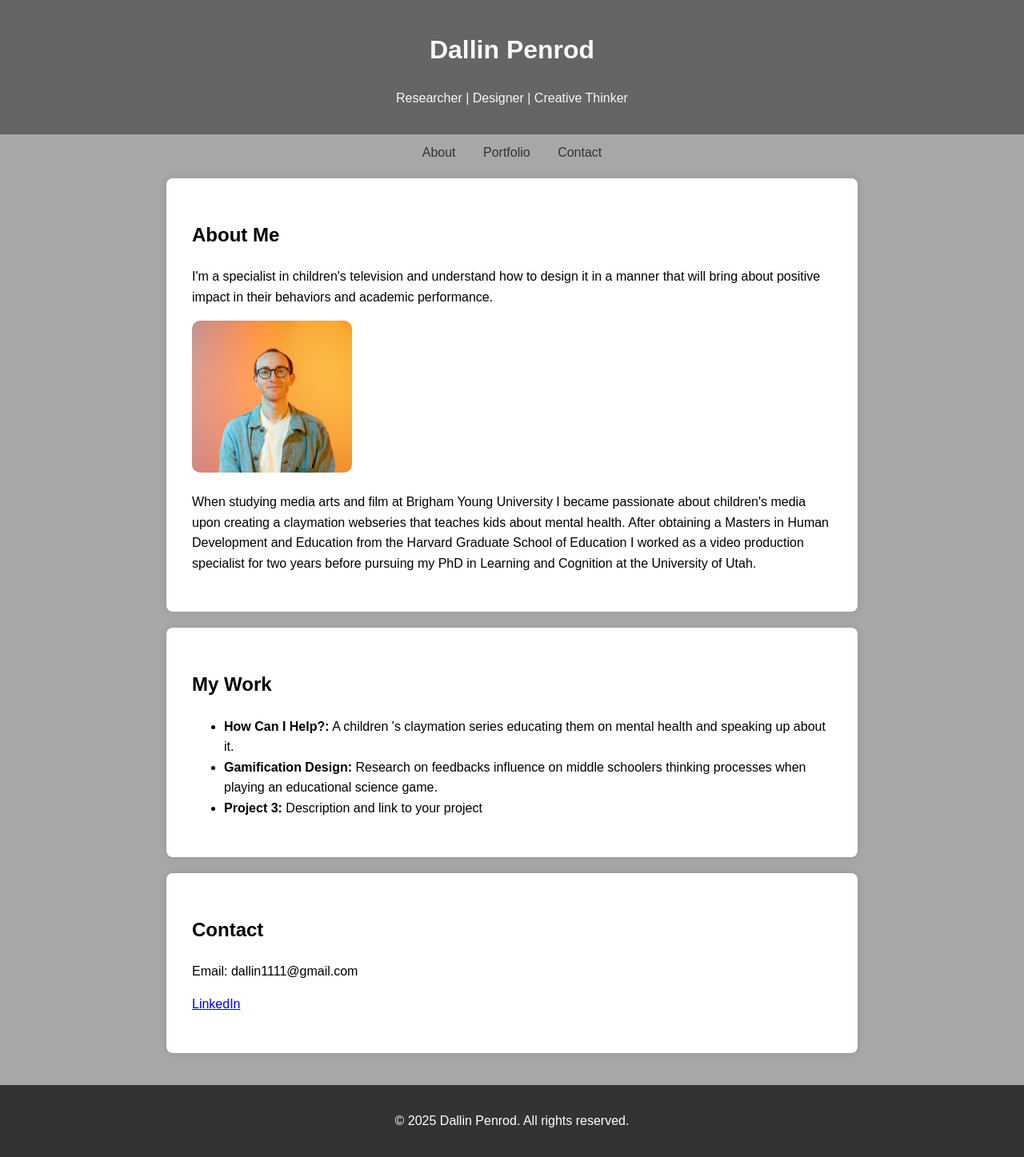
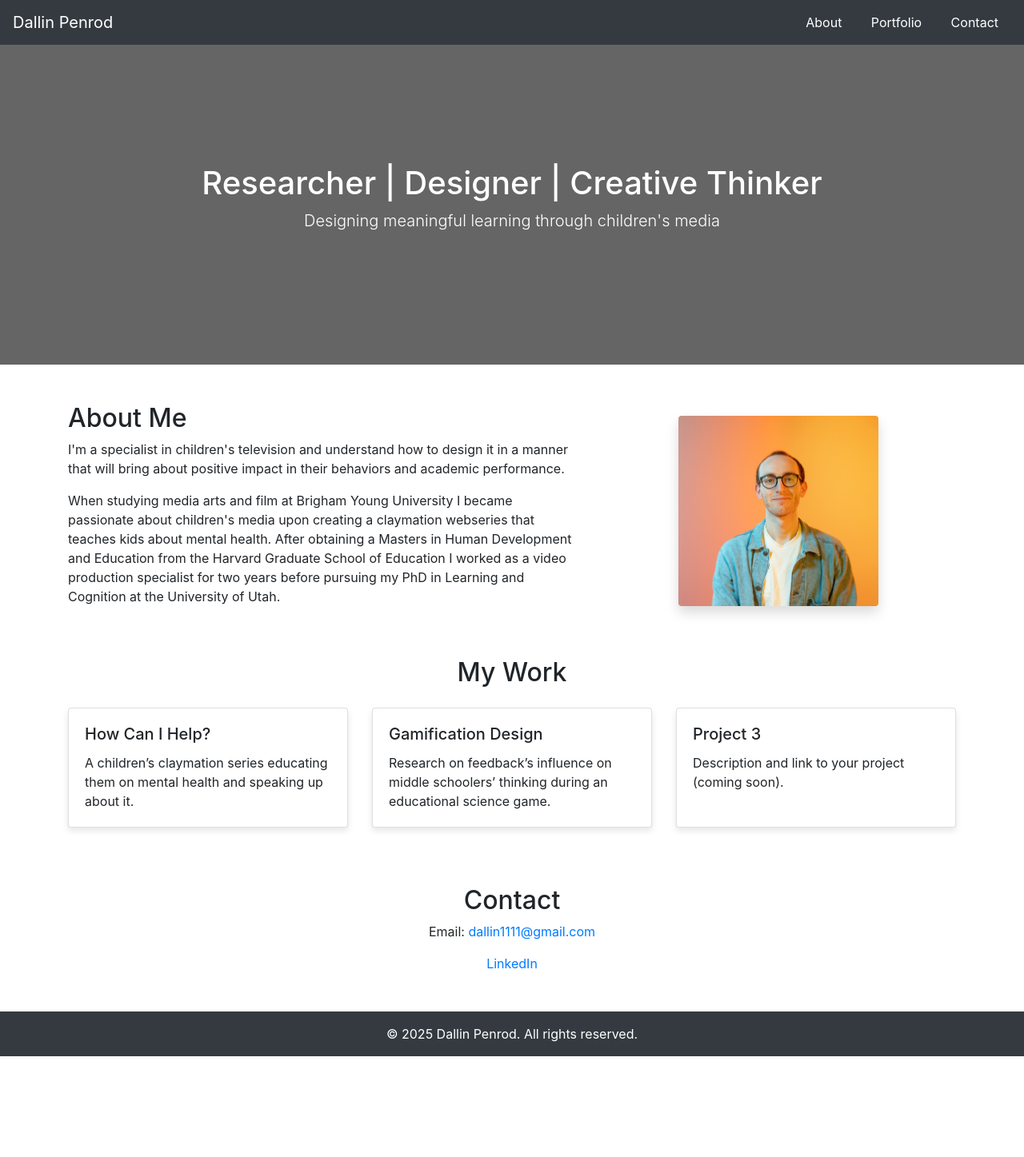
Before and after one commit to dpenrod4/EDPS_Dallin_Penrod-main2, a plain HTML site: page index.html in a window 1280 px wide. Shown: the whole page at 80% size. After the commit the page ends 1321 px from the top, so only its background shows below. Drawn offline with nearby package versions, Linux system fonts and the light colour scheme.

Commit message:
Activity #3

```diff
--- a/index.html
+++ b/index.html
@@ -1,92 +1,98 @@
 <!DOCTYPE html>
 <html lang="en">
 <head>
-  <meta charset="UTF-8">
-  <meta name="viewport" content="width=device-width, initial-scale=1.0">
+  <meta charset="UTF-8" />
+  <meta name="viewport" content="width=device-width, initial-scale=1.0" />
   <title>Dallin Penrod | Portfolio</title>
-  <style>
-    body {
-      font-family: Arial, sans-serif;
-      margin: 0;
-      padding: 0;
-      line-height: 1.6;
-      background-color: #a7a7a7;
-    }
-    header {
-      background-color: #656565;
-      color: rgb(245, 248, 248);
-      padding: 1rem;
-      text-align: center;
-    }
-    nav {
-      text-align: center;
-      margin-top: 10px;
-    }
-    nav a {
-      margin: 0 15px;
-      text-decoration: none;
-      color: #333;
-    }
-    section {
-      padding: 2rem;
-      background: white;
-      margin: 20px auto;
-      max-width: 800px;
-      border-radius: 8px;
-      box-shadow: 0 0 10px rgba(0,0,0,0.1);
-    }
-    footer {
-      text-align: center;
-      padding: 1rem;
-      background-color: #333;
-      color: white;
-      margin-top: 40px;
-    }
-  </style>
+
+  <!-- Custom CSS -->
+  <link rel="stylesheet" href="style.css" />
+
+  <!-- Bootstrap 4 -->
+  <link
+    rel="stylesheet"
+    href="https://stackpath.bootstrapcdn.com/bootstrap/4.5.2/css/bootstrap.min.css"
+  />
 </head>
 <body>
-<!-- Triggering a rebuild by adding a comment -->
 
-  <header>
-    <h1>Dallin Penrod</h1>
-    <p>Researcher | Designer | Creative Thinker</p>
+  <!-- Navbar -->
+  <nav class="navbar navbar-expand-lg navbar-dark bg-dark">
+    <a class="navbar-brand" href="#">Dallin Penrod</a>
+    <div class="ml-auto">
+      <a class="nav-link d-inline text-white" href="#about">About</a>
+      <a class="nav-link d-inline text-white" href="portfolio.html">Portfolio</a>
+      <a class="nav-link d-inline text-white" href="#contact">Contact</a>
+    </div>
+  </nav>
+
+  <!-- Hero Section -->
+  <header class="hero text-center text-white d-flex align-items-center justify-content-center">
+    <div>
+      <h1>Researcher | Designer | Creative Thinker</h1>
+      <p class="lead">Designing meaningful learning through children's media</p>
+    </div>
   </header>
 
-  <nav>
-    <a href="#about">About</a>
-    <a href="portfolio.html">Portfolio</a>
-    <a href="#contact">Contact</a>
-  </nav>
+  <div class="container my-5">
 
-  <section id="about">
+    <!-- About Section -->
+    <section id="about" class="mb-5">
+      <div class="row align-items-center">
+        <div class="col-md-7">
           <h2>About Me</h2>
           <p>I'm a specialist in children's television and understand how to design it in a manner that will bring about positive impact in their behaviors and academic performance.</p>
-  <img src="profile.JPG" alt="A photo of me" style="width:200px; border-radius:10px;">
-<p>When studying media arts and film at Brigham Young University I became passionate about children's media upon creating a claymation webseries that teaches kids about mental health. After obtaining  a Masters in Human Development and Education from the Harvard Graduate School of Education I worked as a video production specialist for two years before pursuing my PhD in Learning and Cognition at the University of Utah.</p>
+          <p>When studying media arts and film at Brigham Young University I became passionate about children's media upon creating a claymation webseries that teaches kids about mental health. After obtaining a Masters in Human Development and Education from the Harvard Graduate School of Education I worked as a video production specialist for two years before pursuing my PhD in Learning and Cognition at the University of Utah.</p>
+        </div>
+        <div class="col-md-5 text-center">
+          <img src="profile.JPG" alt="Photo of Dallin" class="img-fluid rounded shadow" style="max-width: 250px;">
+        </div>
+      </div>
     </section>
 
-  <section id="portfolio">
-    <h2>My Work</h2>
-    <ul>
-      <li><strong>How Can I Help?:</strong> A children 's claymation series educating them on mental health and speaking up about it. </li>
-      <li><strong>Gamification Design:</strong> Research on feedbacks influence on middle schoolers thinking processes when playing an educational science game.</li>
-      <li><strong>Project 3:</strong> Description and link to your project</li>
-      <!-- Will fill in project 3 once I've locked down which project to use. -->
-
-    </ul>
+    <!-- Portfolio Section -->
+    <section id="portfolio" class="mb-5">
+      <h2 class="text-center mb-4">My Work</h2>
+      <div class="row">
+        <div class="col-md-4 mb-4">
+          <div class="card h-100">
+            <div class="card-body">
+              <h5 class="card-title">How Can I Help?</h5>
+              <p class="card-text">A children’s claymation series educating them on mental health and speaking up about it.</p>
+            </div>
+          </div>
+        </div>
+        <div class="col-md-4 mb-4">
+          <div class="card h-100">
+            <div class="card-body">
+              <h5 class="card-title">Gamification Design</h5>
+              <p class="card-text">Research on feedback’s influence on middle schoolers’ thinking during an educational science game.</p>
+            </div>
+          </div>
+        </div>
+        <div class="col-md-4 mb-4">
+          <div class="card h-100">
+            <div class="card-body">
+              <h5 class="card-title">Project 3</h5>
+              <p class="card-text">Description and link to your project (coming soon).</p>
+            </div>
+          </div>
+        </div>
+      </div>
     </section>
 
-  <section id="contact">
+    <!-- Contact Section -->
+    <section id="contact" class="text-center">
       <h2>Contact</h2>
-  <p>Email: dallin1111@gmail.com</p>
-  <p>
-    <a href="https://www.linkedin.com/in/dallin-penrod/" target="_blank">LinkedIn</a>
-  </p>
+      <p>Email: <a href="mailto:dallin1111@gmail.com">dallin1111@gmail.com</a></p>
+      <p><a href="https://www.linkedin.com/in/dallin-penrod/" target="_blank">LinkedIn</a></p>
     </section>
 
+  </div>
 
-  <footer>
-    <p>&copy; 2025 Dallin Penrod. All rights reserved.</p>
+  <!-- Footer -->
+  <footer class="bg-dark text-white text-center py-3">
+    &copy; 2025 Dallin Penrod. All rights reserved.
   </footer>
 
 </body>
--- /dev/null
+++ b/style.css
@@ -0,0 +1,31 @@
+body {
+    font-family: Arial, sans-serif;
+    background-color: #f8f9fa;
+    margin: 0;
+    padding: 0;
+    line-height: 1.6;
+  }
+
+  a {
+    color: #007bff;
+    text-decoration: none;
+  }
+
+  a:hover {
+    text-decoration: underline;
+  }
+
+  .hero {
+    background-color: #656565;
+    height: 50vh;
+    padding: 2rem;
+    text-align: center;
+  }
+
+  h1, h2 {
+    margin-bottom: 1rem;
+  }
+
+  .card {
+    box-shadow: 0 4px 8px rgba(0,0,0,0.1);
+  }
```
Also changed, not shown: portfolio.html (+36 -10 lines). Lines whose indentation alone changed are shown as unchanged.
